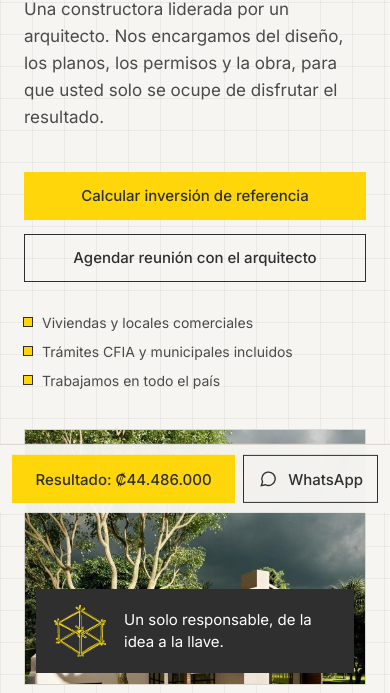
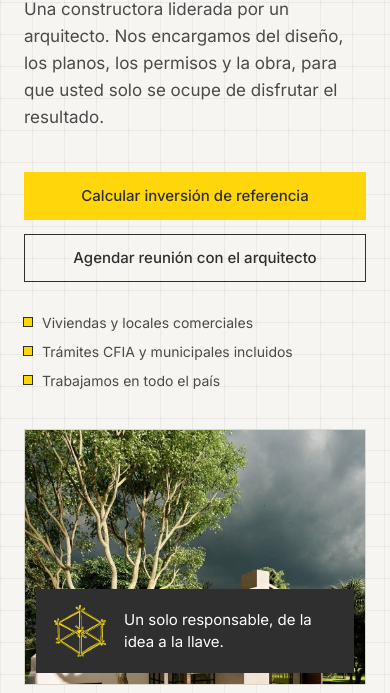
Before and after one commit to Ferlizano17/web-inmensus-arquitectura, a plain HTML site: page public/index.html in a window 390 px wide. Shown: the part 407-1100 px from the top of the page. Drawn offline with Linux system fonts and the light colour scheme.

Commit message:
Quitar la barra fija inferior en móvil
El botón Cotizar del encabezado ya queda siempre visible.

Co-Authored-By: Claude Opus 5.5 <noreply@anthropic.com>
Claude-Session: https://claude.ai/code/session_01TiGTURWwyZMRLb1QhyUb5S

```diff
--- a/public/index.html
+++ b/public/index.html
@@ -61,17 +61,7 @@ h1,h2,h3{text-wrap:balance}
 .mcta{display:none;min-height:44px;padding:0 18px}
 .hdr-actions{display:flex;gap:8px;align-items:center}
 
-/* Barra fija móvil */
-.mbar{display:none}
-@media (max-width:900px){
-  .mcta{display:inline-flex}
-  .mbar{display:flex;position:fixed;left:0;right:0;bottom:0;z-index:30;gap:8px;padding:10px 12px calc(10px + env(safe-area-inset-bottom));background:rgba(246,245,241,.97);border-top:1px solid var(--line);transition:transform .2s}
-  .mbar.off{transform:translateY(110%)}
-  .mbar .btn{min-height:48px;padding:0 14px;font-size:15px;white-space:nowrap}
-  .mbar .main{flex:1 1 auto}
-  .mbar .wa{flex:0 0 auto}
-  body{padding-bottom:76px}
-}
+@media (max-width:900px){.mcta{display:inline-flex}}
 
 /* FAQ */
 .faq{margin-top:48px;border-top:1px solid var(--line)}
@@ -621,12 +611,6 @@ footer a{color:#fff}
   </div>
 </footer>
 
-<div class="mbar" id="mbar">
-  <a class="btn btn-y main" id="mbarMain" href="#cotizador">Calcular inversión</a>
-  <a class="btn btn-o wa" href="https://wa.me/50686530542" target="_blank" rel="noopener" aria-label="Escribir por WhatsApp">
-    <svg width="20" height="20" viewBox="0 0 24 24" fill="none" stroke="#2F2F2F" stroke-width="1.6" aria-hidden="true"><path d="M4 20l1.5-4.5A8 8 0 1 1 9 19z"/></svg>WhatsApp
-  </a>
-</div>
 
 <script>
 (function(){
@@ -751,23 +735,6 @@ footer a{color:#fff}
     $('sentMsg').hidden = false;
   });
 
-  // Barra móvil: cambia según la sección visible
-  var inCot=false, inCon=false, inHero=true;
-  function updBar(){
-    var b=$('mbar'), m=$('mbarMain');
-    b.classList.toggle('off', inCon);
-    if (inCot){ m.textContent='Resultado: '+$('total').textContent; m.setAttribute('href','#qres'); }
-    else { m.textContent='Calcular inversión'; m.setAttribute('href','#cotizador'); }
-  }
-  if ('IntersectionObserver' in window){
-    new IntersectionObserver(function(es){ es.forEach(function(e){
-      if (e.target.id==='cotizador') inCot=e.isIntersecting;
-      if (e.target.id==='contacto') inCon=e.isIntersecting;
-    }); updBar(); }, { rootMargin:'-30% 0px -30% 0px' }).observe($('cotizador'));
-    new IntersectionObserver(function(es){ es.forEach(function(e){ inCon=e.isIntersecting; }); updBar(); }, { rootMargin:'0px 0px -40% 0px' }).observe($('contacto'));
-  }
-  var _render=render; render=function(){ _render(); updBar(); };
-
   $('yr').textContent = new Date().getFullYear();
   render();
 })();
```
